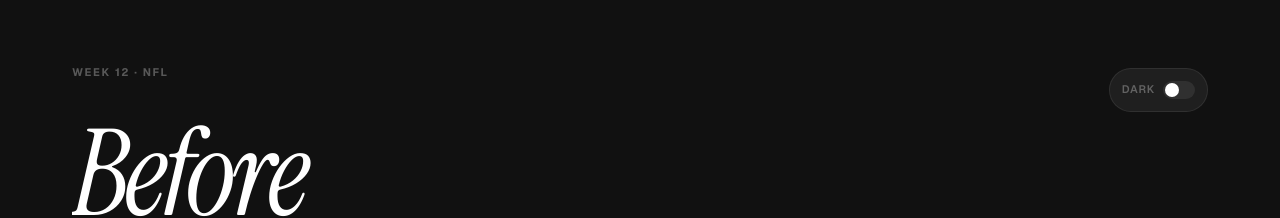
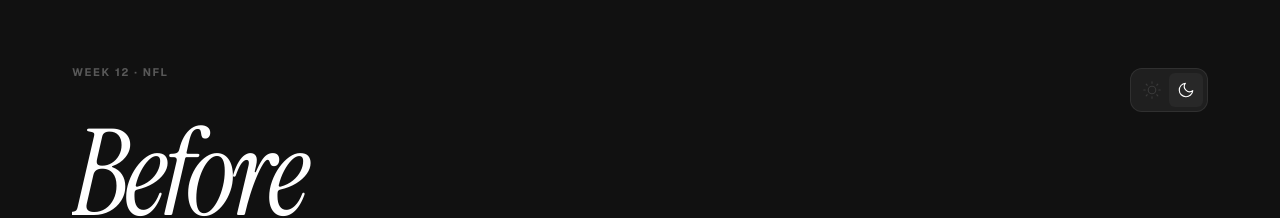
Before and after one commit to hdesign-svg/before-you-bet, a Next.js app: page / in a window 1280 px wide. Shown: the top 218 px of the page. Built offline with nearby package versions, Linux system fonts and the light colour scheme.

Commit message:
feat: replace theme toggle with sun/moon icon button
Swaps the text label + track/knob toggle for a segmented
sun/moon icon pair that highlights the active mode.

```diff
--- a/src/app/page.module.css
+++ b/src/app/page.module.css
@@ -96,54 +96,37 @@
 .themeToggle {
   display: flex;
   align-items: center;
-  gap: var(--sp-2);
+  gap: 0;
   cursor: pointer;
-  padding: var(--sp-1) var(--sp-3);
-  border-radius: 100px;
+  padding: var(--sp-1);
+  border-radius: var(--r-md);
   background: var(--surface-dim);
   border: 1px solid var(--rule);
   transition: background var(--duration-fast) var(--ease-out);
   user-select: none;
   margin-top: var(--sp-1);
   min-height: 44px;
+  min-width: 44px;
   touch-action: manipulation;
 }
 
 .themeToggle:hover {
   background: var(--surface);
+  border-color: var(--rule-strong);
 }
 
-.toggleLabel {
-  font-family: var(--font-body);
-  font-size: 11px;
-  font-weight: 600;
-  text-transform: uppercase;
-  letter-spacing: 0.08em;
-  color: var(--ink-tertiary);
+.themeIcon {
+  padding: var(--sp-2);
+  border-radius: var(--r-sm);
+  color: var(--ink-ghost);
+  transition: color var(--duration-fast) var(--ease-out), background var(--duration-fast) var(--ease-out);
+  width: 34px;
+  height: 34px;
 }
 
-.toggleTrack {
-  width: 32px;
-  height: 18px;
-  border-radius: 9px;
-  background: var(--toggle-bg);
-  position: relative;
-  transition: background var(--duration-fast) var(--ease-out);
-}
-
-.toggleKnob {
-  width: 14px;
-  height: 14px;
-  border-radius: 50%;
-  background: var(--toggle-knob);
-  position: absolute;
-  top: 2px;
-  left: 2px;
-  transition: transform var(--duration-fast) var(--ease-out);
-}
-
-.toggleKnobLight {
-  transform: translateX(14px);
+.themeIconActive {
+  color: var(--ink);
+  background: var(--surface);
 }
 
 /* ─── Slate Sections ─── */
--- a/src/app/page.tsx
+++ b/src/app/page.tsx
@@ -214,10 +214,22 @@ export default function Page() {
             onClick={toggleTheme}
             aria-label={`Switch to ${theme === "dark" ? "light" : "dark"} mode`}
           >
-            <span className={s.toggleLabel}>{theme === "dark" ? "Dark" : "Light"}</span>
-            <div className={s.toggleTrack}>
-              <div className={`${s.toggleKnob} ${theme === "light" ? s.toggleKnobLight : ""}`} />
-            </div>
+            {/* Sun icon */}
+            <svg className={`${s.themeIcon} ${theme === "light" ? s.themeIconActive : ""}`} width="18" height="18" viewBox="0 0 24 24" fill="none" stroke="currentColor" strokeWidth="1.5" strokeLinecap="round" strokeLinejoin="round" aria-hidden="true">
+              <circle cx="12" cy="12" r="5" />
+              <line x1="12" y1="1" x2="12" y2="3" />
+              <line x1="12" y1="21" x2="12" y2="23" />
+              <line x1="4.22" y1="4.22" x2="5.64" y2="5.64" />
+              <line x1="18.36" y1="18.36" x2="19.78" y2="19.78" />
+              <line x1="1" y1="12" x2="3" y2="12" />
+              <line x1="21" y1="12" x2="23" y2="12" />
+              <line x1="4.22" y1="19.78" x2="5.64" y2="18.36" />
+              <line x1="18.36" y1="5.64" x2="19.78" y2="4.22" />
+            </svg>
+            {/* Moon icon */}
+            <svg className={`${s.themeIcon} ${theme === "dark" ? s.themeIconActive : ""}`} width="18" height="18" viewBox="0 0 24 24" fill="none" stroke="currentColor" strokeWidth="1.5" strokeLinecap="round" strokeLinejoin="round" aria-hidden="true">
+              <path d="M21 12.79A9 9 0 1 1 11.21 3 7 7 0 0 0 21 12.79z" />
+            </svg>
           </button>
         </div>
         <h1 className={s.wordmark}>Before<br />You Bet</h1>
```
